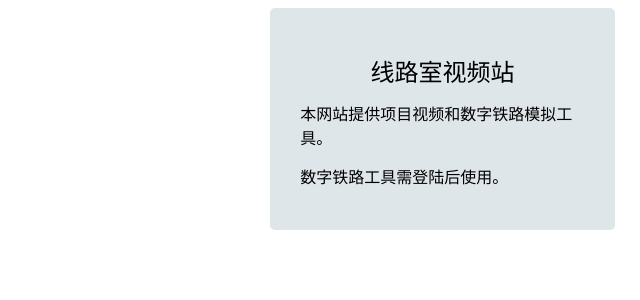
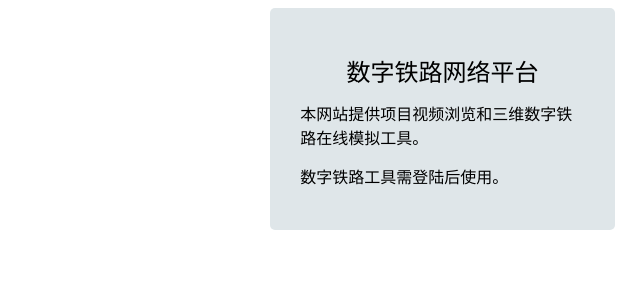
Before and after one commit to hwc0919/TsyDigitalRailway, a Flask app: template app/templates/overview.html in a window 1280 px wide. Shown: the top 300 px of the page, without its empty margins (640-1280 px from the left). Run offline with Flask 2, Linux system fonts and the light colour scheme; the template is opened without the code that fills it, so the values that code supplies are empty.

Commit message:
change website description header in overview; enable website cache.

```diff
--- a/app/templates/overview.html
+++ b/app/templates/overview.html
@@ -35,8 +35,8 @@
 
 {% block content_right_col %}
 <section id="website-description">
-  <h1>线路室视频站</h1>
-  <p>本网站提供项目视频和数字铁路模拟工具。</p>
+  <h1>数字铁路网络平台</h1>
+  <p>本网站提供项目视频浏览和三维数字铁路在线模拟工具。</p>
   <p>数字铁路工具需登陆后使用。</p>
 </section>
 {% endblock %}
--- a/config.py
+++ b/config.py
@@ -6,7 +6,7 @@ class Config:
     SECRET_KEY = os.environ.get('SECRET_KEY') or 'user1418'
     SQLALCHEMY_TRACK_MODIFICATIONS = False
     PERMANENT_SESSION_LIFETIME = timedelta(days=2)
-    SEND_FILE_MAX_AGE_DEFAULT = timedelta(seconds=1)
+    # SEND_FILE_MAX_AGE_DEFAULT = timedelta(seconds=1)
 
     @staticmethod
     def init_app(app):
```
